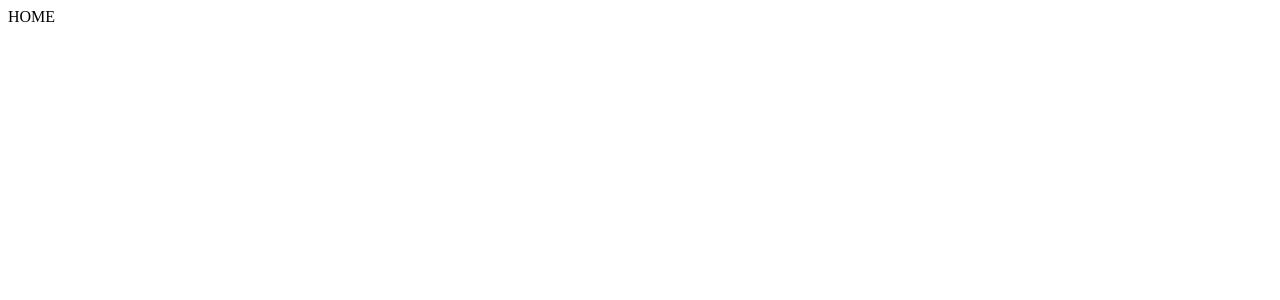
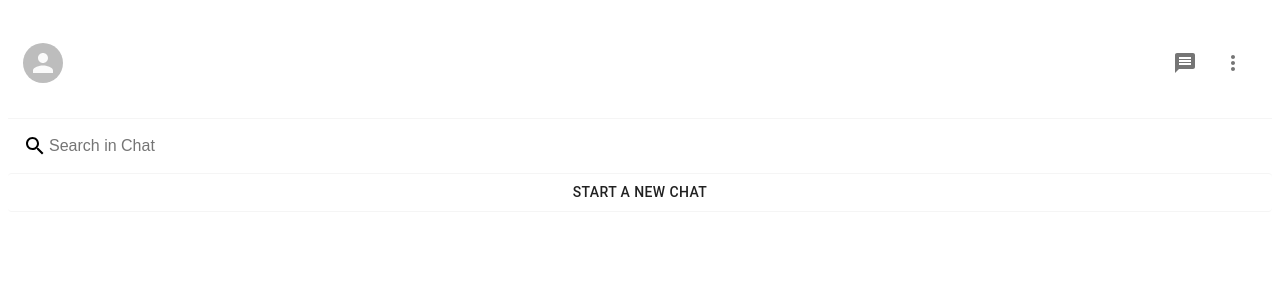
Before and after one commit to chwasiq0569/NextJSChatApp, a Next.js app: page / in a window 1280 px wide. Shown: the top 300 px of the page. Built offline with nearby package versions, Linux system fonts and the light colour scheme.

Commit message:
Created Sidebar

```diff
--- a/package.json
+++ b/package.json
@@ -8,9 +8,13 @@
     "start": "next start"
   },
   "dependencies": {
+    "@material-ui/core": "^4.11.3",
+    "@material-ui/icons": "^4.11.2",
+    "email-validator": "^2.0.4",
     "firebase": "^8.3.1",
     "next": "10.1.2",
     "react": "17.0.2",
-    "react-dom": "17.0.2"
+    "react-dom": "17.0.2",
+    "styled-components": "^5.2.2"
   }
 }
--- /dev/null
+++ b/pages/components/Sidebar.js
@@ -0,0 +1,79 @@
+import styled from "styled-components";
+import { Avatar, IconButton, Button } from "@material-ui/core";
+import MoreVertIcon from '@material-ui/icons/MoreVert';
+import MessageIcon from '@material-ui/icons/Message';
+import SearchIcon from '@material-ui/icons/Search';
+import * as EmailValidator from "email-validator"
+const Sidebar = () => {
+
+    const createChat = () => {
+        const input = prompt("Enter Email Address");
+        if (!input) return;
+
+        if(EmailValidator.validate(input)){
+            //do somethingEmailValidator
+        }
+
+    }
+
+    return(
+    <Container>
+        <Header>
+            <UserAvatar />
+            <IconContainer>
+                <IconButton>
+                    <MessageIcon />
+                </IconButton>
+                <IconButton>
+                    <MoreVertIcon />
+                </IconButton>
+            </IconContainer>
+        </Header>
+        <Search>
+            <SearchIcon />
+            <SearchInput placeholder="Search in Chat" />
+        </Search>
+        <SidebarButton onClick={createChat}>Start a new Chat</SidebarButton>
+    </Container>
+    );
+};
+
+export default Sidebar;
+const Container = styled.div``;
+const Header = styled.div`
+    display: flex;
+    position: sticky;
+    justify-content: space-between;
+    align-items: center;
+    z-index: 1;
+    padding: 15px;
+    height: 80px;
+    border-bottom: 1px solid whitesmoke;
+`;
+const UserAvatar = styled(Avatar)`
+    cursor: pointer;
+    transition: all 0.3s ease;
+    :hover{
+        opacity: 0.8;
+    }
+`;
+const IconContainer = styled.div``;
+const Search = styled.div`
+    display: flex;
+    justify-content: space-between;
+    align-items: center;
+    padding: 15px;
+`;
+const SearchInput = styled.input`
+    flex: 1;
+    outline-width: 0;
+    border: none;
+    font-size: 1rem;
+`;
+const SidebarButton = styled(Button)`
+    width: 100%;
+    &&& {
+        border-top: 1px solid whitesmoke;
+        border-bottom: 1px solid whitesmoke;
+    }
+`
--- a/pages/index.js
+++ b/pages/index.js
@@ -1,14 +1,14 @@
 import Head from 'next/head'
+import Sidebar from "./components/Sidebar"
 
 export default function Home() {
   return (
-    <div>
+   <div>
       <Head>
-        <title>Create Next App</title>
+        <title>Whatsapp 2.0</title>
         <link rel="icon" href="/favicon.ico" />
       </Head>
-
-      HOME
+      <Sidebar />
     </div>
   )
 }
```
Also changed, not shown: 1 other file (tests, documents, lock files or other folders).
